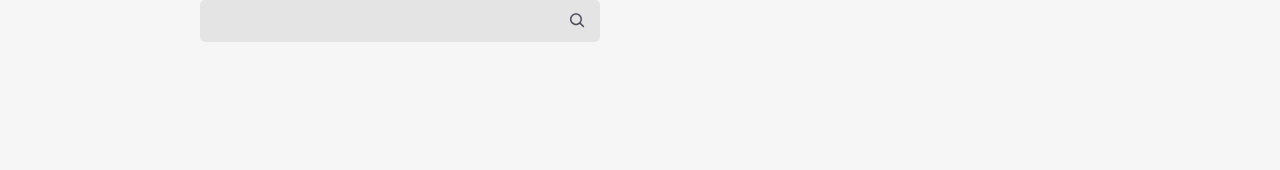
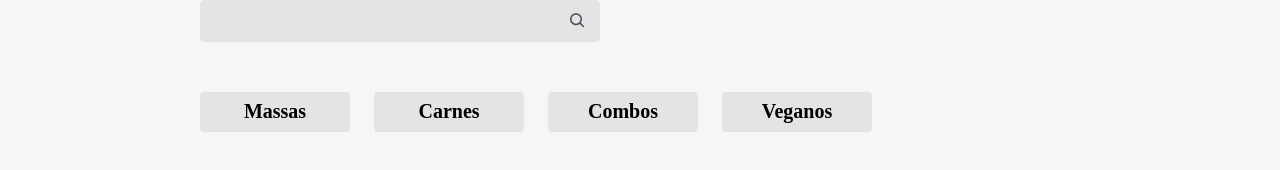
Before and after one commit to randerfelipe/modelo_restaurante, a React (Create React App) app: page / in a window 1280 px wide. Shown: the part 562-732 px from the top of the page. Built offline with nearby package versions, Linux system fonts and the light colour scheme; the HTML template or start-up script is replaced by a standard one; a web font is replaced by a local one.

Commit message:
Criando filtros para o cardapio

```diff
--- a/src/pages/Cardapio/Cardapio.module.scss
+++ b/src/pages/Cardapio/Cardapio.module.scss
@@ -1,5 +1,5 @@
-@import 'styles/_variaveis.scss';
-@import 'styles/_breakpoints.scss';
+@import "styles/variaveis";
+@import "styles/breakpoints";
 
 .menu {
   padding: 20px $padding-horizontal;
@@ -55,4 +55,12 @@
     font-size: 3rem;
     margin-bottom: 30px;
   }
+  &__filtros {
+    align-items: center;
+    display: flex;
+    flex-wrap: wrap;
+    justify-content: space-between;
+    margin-bottom: 30px;
+    width: 100%;
   }
+}
--- /dev/null
+++ b/src/pages/Cardapio/Filtros/Filtros.module.scss
@@ -0,0 +1,27 @@
+@import "styles/variaveis";
+
+.filtros {
+  display: flex;
+  gap: 24px;
+  flex-wrap: wrap;
+  margin: 20px 0;
+  &__filtro {
+    align-items: center;
+    background-color: $grey;
+    border: none;
+    border-radius: 4px;
+    display: flex;
+    font-size: 1.25rem;
+    font-weight: bold;
+    height: 40px;
+    justify-content: center;
+    width: 150px;
+    &--ativo {
+      background-color: $blue;
+      color: white;
+    }
+    &:hover {
+      cursor: pointer;
+    }
+  }
+}
--- /dev/null
+++ b/src/pages/Cardapio/Filtros/filtros.json
@@ -0,0 +1,18 @@
+[
+    {
+      "label": "Massas",
+      "id": 1
+    },
+    {
+      "label": "Carnes",
+      "id": 2
+    },
+    {
+      "label": "Combos",
+      "id": 3
+    },
+    {
+      "label": "Veganos",
+      "id": 4
+    }
+  ]
--- /dev/null
+++ b/src/pages/Cardapio/Filtros/index.tsx
@@ -0,0 +1,30 @@
+import filtros from './filtros.json';
+import styles from './Filtros.module.scss';
+
+// é possível usar o método abaixo para puxar
+// os dados do arquivo .json
+/*interface Opcao{
+    id : number;
+    label: string;
+}*/
+
+//o type nesse caso é usado para puxar os dados do json
+type IOpcao = typeof filtros[0];
+
+
+export default function Filtros(){
+    function selecionarFiltro(opcao: IOpcao){
+
+    }
+    return <div className={styles.filtros}>
+
+        {filtros.map((opcao)=>(
+            //essas opcao estao sendo importadas do json
+            <button className={styles.filtros__filtro}
+            key={opcao.id}
+            onClick={()=> selecionarFiltro(opcao)}>
+            {opcao.label}
+            </button>
+        ))}
+    </div>
+}
--- a/src/pages/Cardapio/index.tsx
+++ b/src/pages/Cardapio/index.tsx
@@ -3,6 +3,7 @@
 import {ReactComponent as Logo} from 'assets/logo.svg';
 import Buscador from "./Buscador";
 import { useState } from "react";
+import Filtros from "./Filtros";
 
 export default function Cardapio(){
     const [busca, setBusca] = useState("");
@@ -26,6 +27,9 @@
                     setBusca={setBusca}/>
 
                 </h3>
+                <div className={styles.cardapio__filtros}>
+                    < Filtros />
+                </div>
             </section>
 
         </main>
```
Lines whose indentation alone changed are shown as unchanged.
